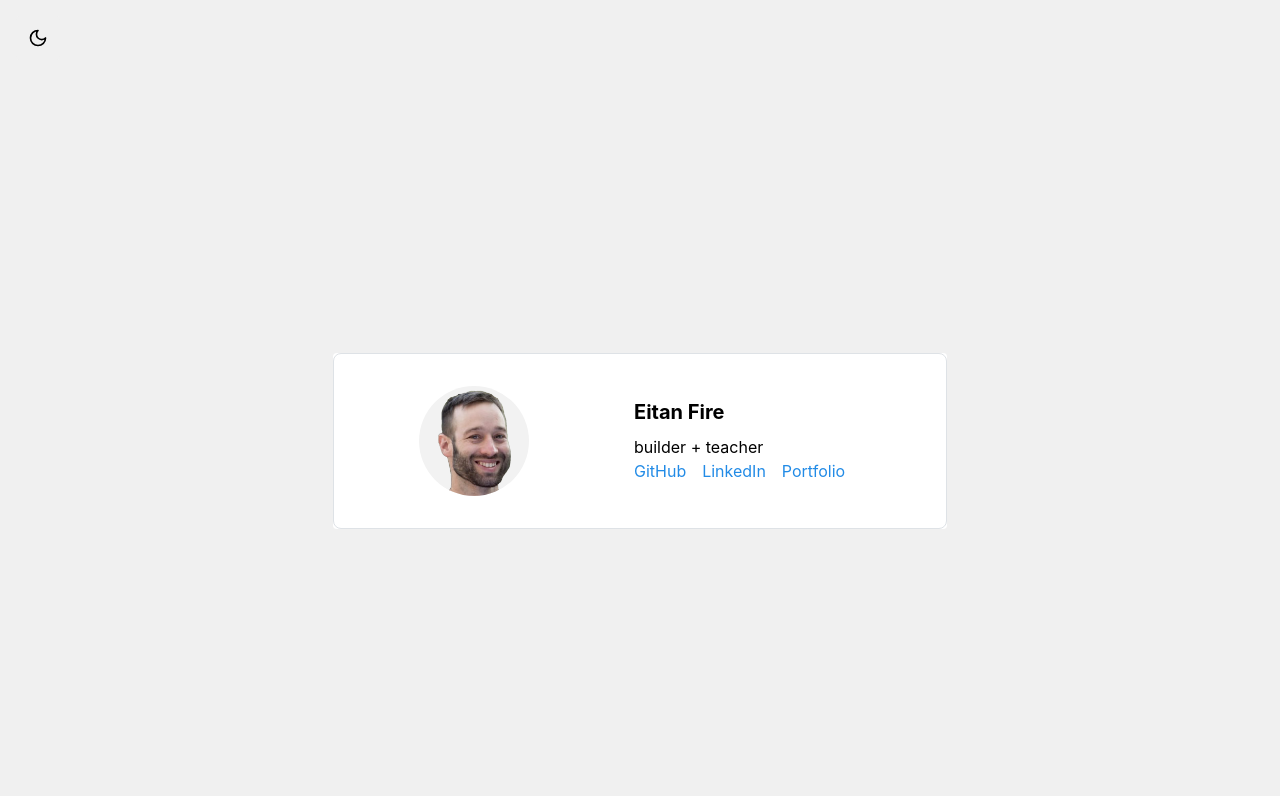
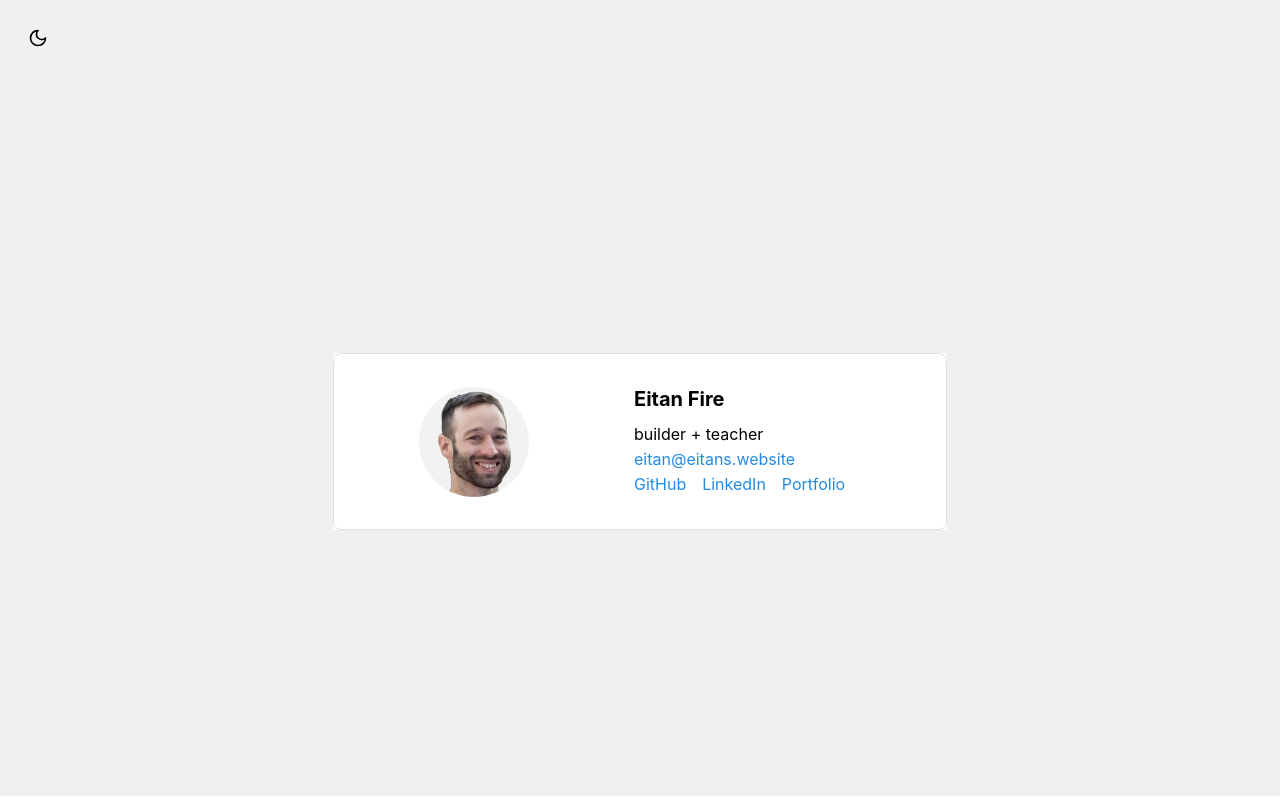
Before and after one commit to eitanfire/landing-page, a React (Vite) app: page / in a window 1280 px wide. Built offline with nearby package versions, Linux system fonts and the light colour scheme.

Commit message:
add EmailContact

```diff
--- /dev/null
+++ b/src/components/EmailContact.tsx
@@ -0,0 +1,27 @@
+import React, { useState } from 'react';
+import { Anchor } from '@mantine/core';
+
+const EmailContact: React.FC = () => {
+  const handleCopyClick = (event: React.MouseEvent<HTMLAnchorElement>) => {
+    event.preventDefault();
+
+    const emailInput = document.getElementById('emailInput');
+    const email = emailInput?.textContent?.trim();
+
+    if (email) {
+      navigator.clipboard.writeText(email);
+      localStorage.setItem('copiedEmail', email);
+      alert('Email address copied!');
+    }
+  };
+
+  return (
+    <div id="emailInput">
+      <Anchor href="#" onClick={handleCopyClick}>
+        eitan@eitans.website
+      </Anchor>
+    </div>
+  );
+};
+
+export default EmailContact;
--- a/src/components/Welcome/LandingPage.tsx
+++ b/src/components/Welcome/LandingPage.tsx
@@ -1,7 +1,7 @@
 import { Anchor, Card, Center, Container, Grid, Group, Image, Paper, Text, Title, useMantineColorScheme } from '@mantine/core';
 import picture from '../../assets/efire Background Removed.png';
+import EmailContact from '../EmailContact';
 import classes from './Welcome.module.css';
-
 
 export function LandingPage() {
   const { colorScheme } = useMantineColorScheme();
@@ -49,6 +49,7 @@ export function LandingPage() {
                           Eitan Fire
                         </Title>
                         <Text>builder + teacher</Text>
+                        <EmailContact />
                         <Group justify="left" gap="md">
                           <Anchor
                             href="https://github.com/eitanfire"
```
